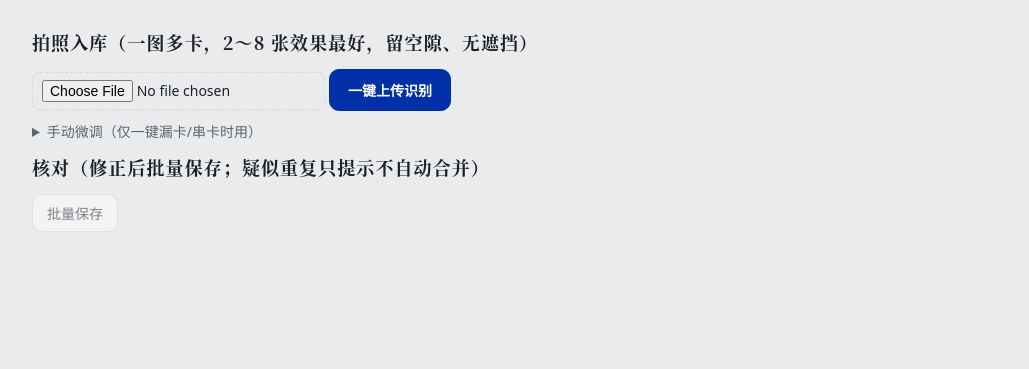
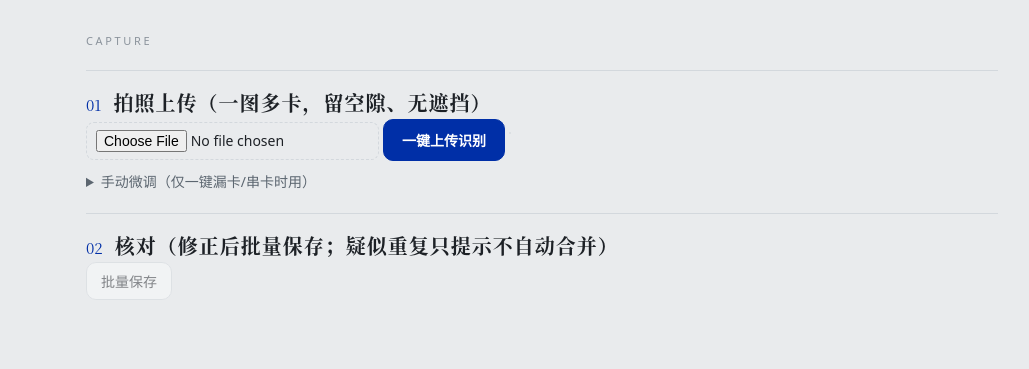
Before and after one commit to HlinForest/BussCard, a Flask app: page / in a window 1280 px wide. Shown: the part 59-428 px from the top of the page, without its empty margins (98-1127 px from the left). Run offline with Flask 2, Linux system fonts and the light colour scheme; data that the repository does not hold is empty.

Commit message:
Atria风眉题步骤头，留白加大

```diff
--- a/static/style.css
+++ b/static/style.css
@@ -19,10 +19,15 @@ nav{display:flex;gap:4px;overflow-x:auto;padding-bottom:10px;scrollbar-width:non
 nav::-webkit-scrollbar{display:none}
 nav button{flex:none;margin:0;border:1px solid transparent;background:transparent;color:var(--muted);border-radius:9px;padding:7px 13px;font-size:14px;white-space:nowrap}
 nav button.active{background:var(--ink);color:#f2f4f5}
-main{padding:18px 16px 40px;max-width:1060px;margin:0 auto}
+main{padding:26px 20px 48px;max-width:960px;margin:0 auto}
 .tab{display:none}.tab.active{display:block;animation:rise .22s ease}
 @keyframes rise{from{opacity:0;transform:translateY(5px)}to{opacity:1;transform:none}}
-h2{font-family:var(--serif);font-size:18px;margin:4px 0 12px;letter-spacing:.06em}
+.kicker{font-size:11px;letter-spacing:.24em;color:var(--faint);margin:22px 0 6px;font-variant-numeric:tabular-nums}
+.kicker:first-child{margin-top:0}
+h2{font-family:var(--serif);font-size:20px;margin:0 0 14px;letter-spacing:.05em}
+.step{display:flex;align-items:baseline;gap:12px;border-top:1px solid var(--line);padding-top:16px;margin-top:20px}
+.step .n{font-family:var(--serif);font-size:15px;color:var(--klein);font-variant-numeric:tabular-nums}
+.step h2{margin:0}
 /* 按钮：纸面描边默认，鎏金为主，删除走静默描边加确认框兜底 */
 button{font-family:var(--sans);font-size:14px;padding:8px 14px;border-radius:10px;border:1px solid var(--line);background:var(--card);color:var(--ink);cursor:pointer;transition:background .15s ease,transform .08s ease}
 button:active{transform:scale(.97)}
@@ -56,7 +61,7 @@ summary{cursor:pointer;font-size:14px}
 .issues{color:var(--warn);font-size:13px;margin-top:6px}
 .dups{color:var(--muted);font-size:13px;margin-top:4px}
 /* Deck：手机横滑，桌面双列 */
-.deck{display:flex;gap:14px;overflow-x:auto;scroll-snap-type:x mandatory;padding:6px 2px 12px}
+.deck{display:flex;gap:18px;overflow-x:auto;scroll-snap-type:x mandatory;padding:8px 2px 14px}
 .card{scroll-snap-align:start;min-width:min(330px,86vw);cursor:pointer;position:relative;transition:transform .15s ease}
 .card:active{transform:scale(.98)}
 .carddel{position:absolute;top:8px;right:8px;z-index:2;background:var(--card);border:1px solid var(--line);color:var(--muted);border-radius:8px;padding:2px 10px;font-size:12px}
@@ -76,7 +81,7 @@ summary{cursor:pointer;font-size:14px}
 .tablewrap{overflow:auto;background:var(--card);border:1px solid var(--line);border-radius:var(--r)}
 table{border-collapse:collapse;min-width:1080px;width:100%}
 th,td{border-bottom:1px solid var(--hairline);padding:8px 10px;text-align:left;font-size:14px}
-th{background:var(--card-deep);font-weight:600;position:sticky;top:0;white-space:nowrap}
+th{background:var(--card-deep);font-weight:500;font-size:13px;color:var(--muted);position:sticky;top:0;white-space:nowrap}
 tbody tr:active{background:var(--card-deep)}
 td input{width:132px;padding:5px 7px}
 /* 查重组 */
@@ -106,7 +111,7 @@ td input{width:132px;padding:5px 7px}
   header{display:flex;align-items:center;gap:20px;padding-bottom:0}
   header h1{margin-bottom:10px;white-space:nowrap}
   nav{padding-bottom:10px}
-  main{padding:24px 20px 60px}
+  main{padding:32px 24px 70px}
   .deck{display:grid;grid-template-columns:1fr 1fr;overflow:visible}
   .card{min-width:0}
   .modal{align-items:center;padding:24px}
--- a/templates/index.html
+++ b/templates/index.html
@@ -23,7 +23,8 @@
 </nav></header>
 <main>
 <section id="tab-scan" class="tab active">
-<h2>拍照入库（一图多卡，2～8 张效果最好，留空隙、无遮挡）</h2>
+<p class="kicker">CAPTURE</p>
+<div class="step"><span class="n">01</span><h2>拍照上传（一图多卡，留空隙、无遮挡）</h2></div>
 <input type="file" id="photo" accept="image/*" capture="environment">
 <button id="btnQuick" class="primary">一键上传识别</button>
 <span id="detectHint"></span>
@@ -33,15 +34,15 @@
 <button id="btnAddBox">补框</button>
 <button id="btnRecognize" disabled>按框逐张识别</button></div>
 </details>
-<h2>核对（修正后批量保存；疑似重复只提示不自动合并）</h2>
+<div class="step"><span class="n">02</span><h2>核对（修正后批量保存；疑似重复只提示不自动合并）</h2></div>
 <div id="drafts"></div>
 <button id="btnSave" disabled>批量保存</button>
 </section>
-<section id="tab-deck" class="tab"><h2>Card Deck（点卡片看大图详情）</h2>
+<section id="tab-deck" class="tab"><p class="kicker">DECK</p><h2>Card Deck（点卡片看大图详情）</h2>
 <div class="row"><input id="deckQ" placeholder="搜姓名 / 公司 / 尾号 / 业务，回车即搜"><button id="btnDeckSearch">搜索</button><button id="btnDupDeck">查找重复</button></div>
 <div id="dupPanelDeck"></div>
 <div id="deck" class="deck"></div></section>
-<section id="tab-table" class="tab"><h2>表格（与卡片同一份数据；Excel 是快照导出）</h2>
+<section id="tab-table" class="tab"><p class="kicker">TABLE</p><h2>表格（与卡片同一份数据；Excel 是快照导出）</h2>
 <div class="row">
 <button id="btnReloadTable">刷新</button>
 <button id="btnExportAll">导出全部 Excel</button>
@@ -55,7 +56,7 @@
 <th><input type="checkbox" id="chkAll"></th><th>姓名</th><th>公司</th><th>职位</th>
 <th>电话1</th><th>电话2</th><th>邮箱</th><th>业务/备注</th><th>标签</th><th>状态</th><th>操作</th>
 </tr></thead><tbody></tbody></table></div></section>
-<section id="tab-data" class="tab"><h2>本机数据（存在哪、占多大）</h2>
+<section id="tab-data" class="tab"><p class="kicker">STORAGE</p><h2>本机数据（存在哪、占多大）</h2>
 <div><button id="btnStorage">刷新</button> <button id="btnBackup">一键备份下载</button> <button id="btnOpenFolder">打开文件夹</button></div>
 <div class="row"><input id="dataPath" placeholder="自定义存储位置，可点浏览选择（空=恢复默认）" style="width:min(420px,100%)"><button id="btnBrowseData">浏览…</button><button id="btnMoveData">保存并迁移</button></div>
 <div id="storage" style="margin-top:8px"></div>
@@ -65,7 +66,7 @@
 <div id="sheetBody"></div>
 </div></div>
 <div id="busy" class="busy" hidden><div class="spinner"></div><div id="busyText">处理中…</div></div>
-<section id="tab-settings" class="tab"><h2>LLM 设置（视觉识别接口，OpenAI 兼容）</h2>
+<section id="tab-settings" class="tab"><p class="kicker">MODEL</p><h2>LLM 设置（视觉识别接口，OpenAI 兼容）</h2>
 <div class="muted">先选服务商自动填地址，再填 Key，模型点获取列表或手填（须用支持看图的视觉模型，纯文本模型会 400）。保存后即时生效，Key 存本机不展示完整。不填也能用，走空模板待核对流程。</div>
 <div style="display:grid;gap:8px;max-width:640px;margin-top:8px">
 <label>服务商<select id="llmProvider" style="width:100%">
```
